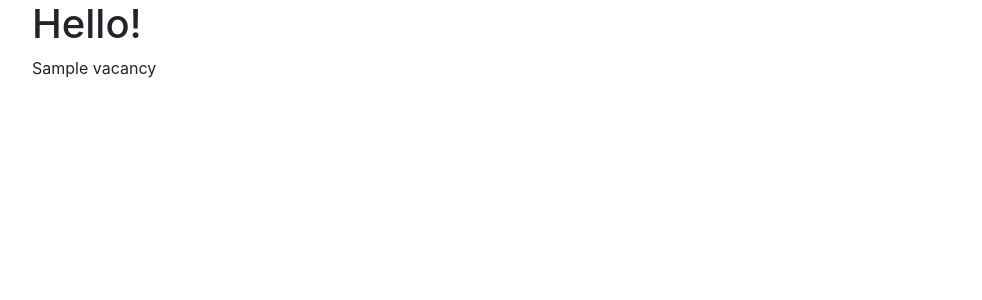
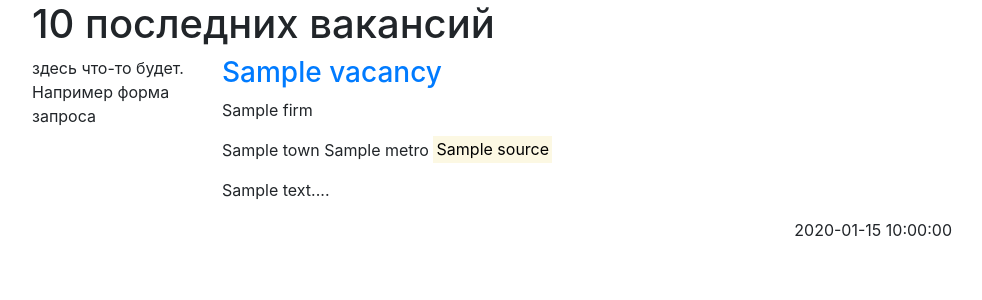
Before and after one commit to rtyke/vacancy_crawler, a Python web app: template webapp/templates/index.html in a window 1280 px wide. Shown: the top 300 px of the page, without its empty margins (53-1035 px from the left). Run offline with Jinja, Linux system fonts and the light colour scheme; the template is opened without the code that fills it: most values are stand-ins (such as "Sample title", 1, 10 or a date in 2020); some libraries are stand-ins or nearby versions.

Commit message:
add formating

```diff
--- a/webapp/data_handling_orm.py
+++ b/webapp/data_handling_orm.py
@@ -23,8 +23,8 @@ def put_vacancy_to_db(session, vacancy):
             title=vacancy['profession'],
             published_date=vacancy['date_published'],
             description=get_job_description(vacancy),
+            firm=vacancy['firm_name'],
             address=vacancy['address'],
-            # metro=json.dumps(vacancy['metro'], ensure_ascii=False),
             town=vacancy['town']['title'],
             metro=get_first_metro_station(vacancy),
             type_of_work=vacancy['type_of_work']['title'],
--- a/webapp/database.py
+++ b/webapp/database.py
@@ -3,7 +3,7 @@ from sqlalchemy.orm import scoped_session, sessionmaker
 from sqlalchemy.ext.declarative import declarative_base
 
 # #TODO reaplce with config of flask app
-engine = create_engine('sqlite:///test.db', echo=True)
+engine = create_engine('sqlite:///vacancies_sj.db', echo=True)
 db_session = scoped_session(sessionmaker(autocommit=False,
                                          autoflush=False,
                                          bind=engine))
--- a/webapp/templates/index.html
+++ b/webapp/templates/index.html
@@ -6,21 +6,33 @@
     <meta name="viewport" content="width=device-width, initial-scale=1, shrink-to-fit=no">
 
     <!-- Bootstrap CSS -->
-    <link rel="stylesheet" href="https://stackpath.bootstrapcdn.com/bootstrap/4.1.3/css/bootstrap.min.css" integrity="sha384-MCw98/SFnGE8fJT3GXwEOngsV7Zt27NXFoaoApmYm81iuXoPkFOJwJ8ERdknLPMO" crossorigin="anonymous">
+  <link rel="stylesheet" href="https://stackpath.bootstrapcdn.com/bootstrap/4.2.1/css/bootstrap.min.css" integrity="sha384-GJzZqFGwb1QTTN6wy59ffF1BuGJpLSa9DkKMp0DgiMDm4iYMj70gZWKYbI706tWS" crossorigin="anonymous">
 
     <title>{{title}}</title>
   </head>
   <body>
-  <main role="main" class="container">
-    <h1>Hello!</h1>
+  <!--<div class="container">-->
+  <div class="container">
+    <h1> 10 последних вакансий </h1>
+      <div class="row">
+      <div class="col-2">
+          здесь что-то будет. Например форма запроса
+      </div>
+      <div class="col-8">
     {% for vacancy in vacancies %}
-    {{vacancy.title}}<br>
+    <h3><a href={{vacancy.url}}>{{vacancy.title}} </a></h3>
+    <p class="text-left">{{vacancy.firm}}</p>
+    <p class="text-left">{{vacancy.town}} {% if vacancy.metro %} {{vacancy.metro}} {% endif %} <mark>{{vacancy.source}}</mark></p>
+    <p class="text-left">{{vacancy.description[:400]}}... </p>
+    <p class="text-right">{{vacancy.published_date}}</p>
     {% endfor %}
-  </main>
+      </div>
+      </div>
+
     <!-- Optional JavaScript -->
     <!-- jQuery first, then Popper.js, then Bootstrap JS -->
     <script src="https://code.jquery.com/jquery-3.3.1.slim.min.js" integrity="sha384-q8i/X+965DzO0rT7abK41JStQIAqVgRVzpbzo5smXKp4YfRvH+8abtTE1Pi6jizo" crossorigin="anonymous"></script>
-    <script src="https://cdnjs.cloudflare.com/ajax/libs/popper.js/1.14.3/umd/popper.min.js" integrity="sha384-ZMP7rVo3mIykV+2+9J3UJ46jBk0WLaUAdn689aCwoqbBJiSnjAK/l8WvCWPIPm49" crossorigin="anonymous"></script>
-    <script src="https://stackpath.bootstrapcdn.com/bootstrap/4.1.3/js/bootstrap.min.js" integrity="sha384-ChfqqxuZUCnJSK3+MXmPNIyE6ZbWh2IMqE241rYiqJxyMiZ6OW/JmZQ5stwEULTy" crossorigin="anonymous"></script>
+  <script src="https://cdnjs.cloudflare.com/ajax/libs/popper.js/1.14.6/umd/popper.min.js" integrity="sha384-wHAiFfRlMFy6i5SRaxvfOCifBUQy1xHdJ/yoi7FRNXMRBu5WHdZYu1hA6ZOblgut" crossorigin="anonymous"></script>
+    <script src="https://stackpath.bootstrapcdn.com/bootstrap/4.2.1/js/bootstrap.min.js" integrity="sha384-B0UglyR+jN6CkvvICOB2joaf5I4l3gm9GU6Hc1og6Ls7i6U/mkkaduKaBhlAXv9k" crossorigin="anonymous"></script>
   </body>
 </html>
```
Also changed, not shown: webapp/models.py (+6 -4 lines).
